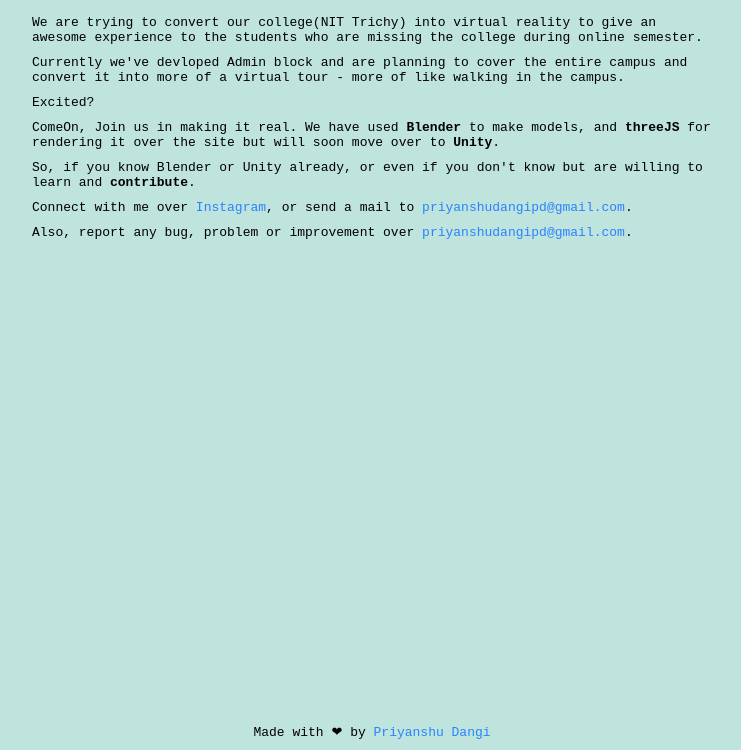
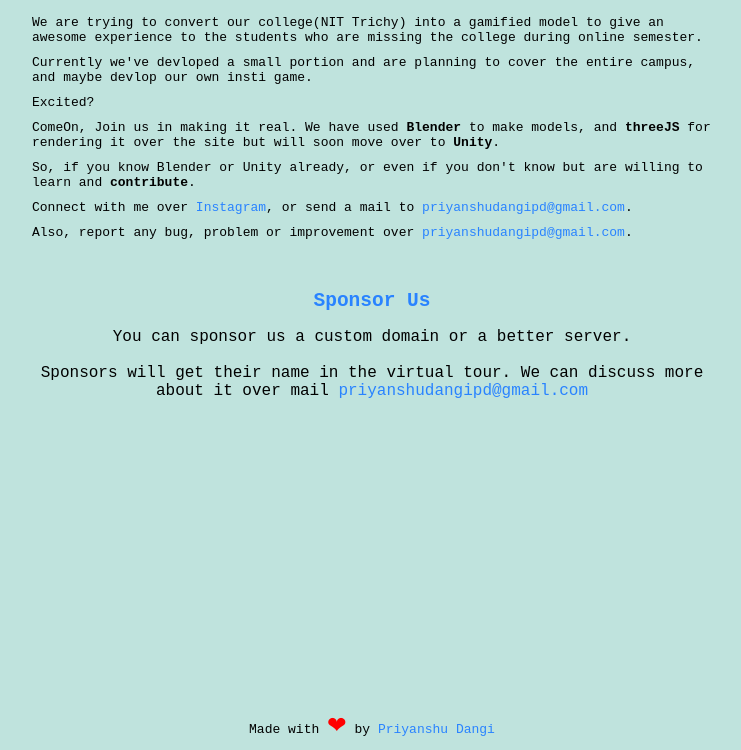
Before and after one commit to PriyanshuDangi/Virtual-NITT, a plain HTML site: page virtual/contribution/index.html in a window 1280 px wide. Shown: the part 50-800 px from the top of the page, without its empty margins (268-1009 px from the left). Drawn offline with Linux system fonts and the light colour scheme.

Commit message:
Update content text

```diff
--- a/virtual/code/main.css
+++ b/virtual/code/main.css
@@ -3,9 +3,13 @@ body {
 	background-color: #000;
 	color: #fff;
 	font-family: Monospace;
-	font-size: 13px;
+	font-size: 14px;
 	line-height: 24px;
 	overscroll-behavior: none;
+}
+
+#play a {
+	color: #2983ff;
 }
 
 a {
@@ -36,6 +40,7 @@ button {
 	user-select: none;
 	pointer-events: none;
 	z-index: 1; /* TODO Solve this in HTML */
+	font-size: large;
 }
 
 a, button, input, select {
@@ -107,6 +112,7 @@ body {
 	align-items: center;
 	justify-content: center;
 	text-align: center;
+	/* margin: 15px; */
 }
 
 #playButton{
@@ -125,3 +131,8 @@ body {
 .none {
 	display: none !important;
 }
+
+.heart {
+    color: red;
+    font-size: 1.8em;
+}
--- a/virtual/contribution/index.html
+++ b/virtual/contribution/index.html
@@ -4,8 +4,8 @@
     <meta charset="UTF-8">
     <meta http-equiv="X-UA-Compatible" content="IE=edge">
     <meta name="viewport" content="width=device-width, initial-scale=1.0">
-    <link rel="icon" href="./assets/images/logo.png" type="image/x-icon">
-    <title>Virtual NITT</title>
+    <link rel="icon" href="../code/assets/images/logo.png" type="image/x-icon">
+    <title>NIT Trichy | Contribution</title>
     <link type="text/css" rel="stylesheet" href="style.css">
 </head>
 <body>
@@ -14,10 +14,10 @@
             <h1 class="heading"><a href="https://priyanshudangi.github.io/Virtual-NITT/virtual/code/index.html">Virtual NIT-T</a></h1>
             <div class="content">
                 <div>
-                    We are trying to convert our college(NIT Trichy) into virtual reality to give an awesome experience to the students who are missing the college during online semester.
+                    We are trying to convert our college(NIT Trichy) into a gamified model to give an awesome experience to the students who are missing the college during online semester.
                 </div>
                 <div>
-                    Currently we've devloped Admin block and are planning to cover the entire campus and convert it into more of a virtual tour - more of like walking in the campus.
+                    Currently we've devloped a small portion and are planning to cover the entire campus, and maybe devlop our own insti game.
                 </div>
                 <div>
                     Excited?
@@ -35,6 +35,20 @@
                     Also, report any bug, problem or improvement over <a href="mailto:priyanshudangipd@gmail.com">priyanshudangipd@gmail.com</a>.
                 </div>
             </div>
+            <div class="sponsor">
+                <h2 id="sponsor-header"><a>Sponsor Us</a></h2>
+                <div class="text">
+                    <div>You can sponsor us a custom domain or a better server.</div>
+                    <br />
+                    <div>Sponsors will get their name in the virtual tour. We can discuss more about it over mail <a href="mailto:priyanshudangipd@gmail.com">priyanshudangipd@gmail.com</a></div>
+                </div>
+                <!-- <br />
+                <div>or</div>
+                <br />
+                <div>
+                    <script type="text/javascript" src="https://cdnjs.buymeacoffee.com/1.0.0/button.prod.min.js" data-name="bmc-button" data-slug="priyanshudangi" data-color="#5F7FFF" data-emoji=""  data-font="Cookie" data-text="Buy me a coffee" data-outline-color="#000000" data-font-color="#ffffff" data-coffee-color="#FFDD00" ></script>
+                </div> -->
+            </div>
             <!-- <div>
                 <h2 class="center">Conributors</h2>
                 <div >
@@ -48,7 +62,7 @@
     </div>
 
     <div id="bottom">
-        <div>Made with ❤ by <a href="https://priyanshudangi.github.io/" target="_blank">Priyanshu Dangi</a></div>
+        <div>Made with <span class="heart">❤</span> by <a href="https://priyanshudangi.github.io/" target="_blank">Priyanshu Dangi</a></div>
         <!-- <div>Follow me on <a href="https://www.instagram.com/priyanshu._.11/" target="_blank">Instagram</a> & <a href="https://twitter.com/PriyanshuDangi1" target="_blank">Twitter</a></div> -->
     </div>
 </body>
--- a/virtual/contribution/style.css
+++ b/virtual/contribution/style.css
@@ -26,6 +26,10 @@ a {
     text-decoration: underline;
 }
 
+.content {
+    margin-bottom: 50px;
+}
+
 .content > div {
     margin: 10px;
 }
@@ -41,3 +45,18 @@ a {
 #contributorsList > li{
     margin: 6px;
 }
+
+.sponsor > div {
+    text-align: center;
+}
+.sponsor > .text {
+    font-size: 16px;
+}
+#sponsor-header {
+    text-align: center;
+}
+
+.heart {
+    color: red;
+    font-size: 1.8em;
+}
```
Also changed, not shown: virtual/code/index.html (+7 -2 lines).
